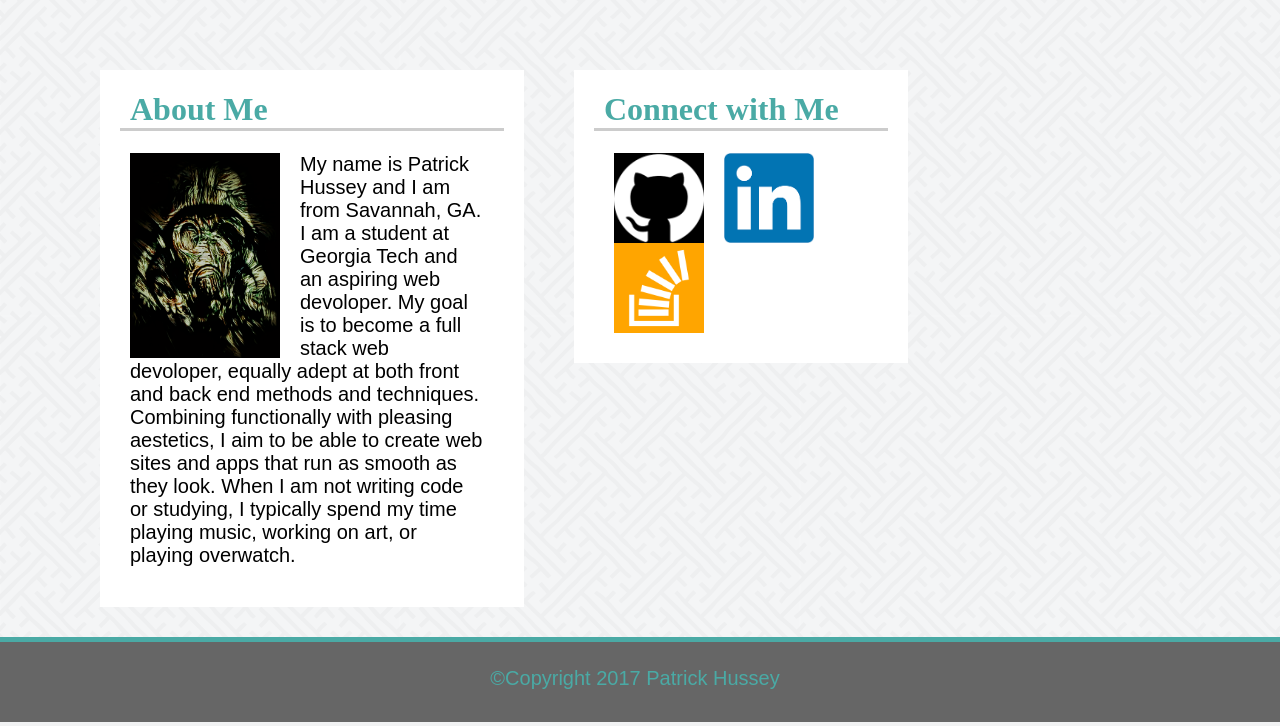
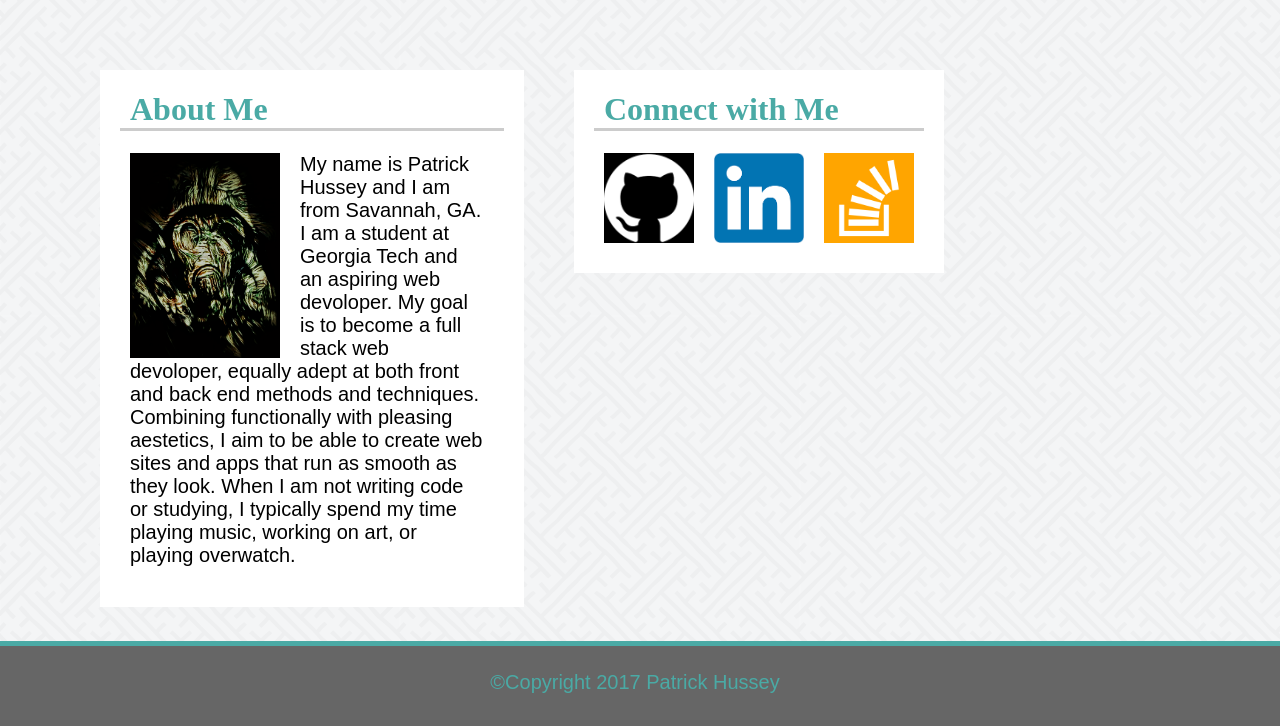
Before and after one commit to Husspm/Basic-Portfolio, a PHP site: page / in a window 1280 px wide. Shown: the part 84-810 px from the top of the page. Run offline with PHP 8.4, Linux system fonts and the light colour scheme.

Commit message:
Adding more changes

```diff
--- a/index2.html
+++ b/index2.html
@@ -8,7 +8,6 @@
 </head>
 <body>
 <!--Leaving space for redundancy-->
-<div class="wrap">
 <header>
 	<h1 class="top">Patrick Hussey</h1>
 <div class="lk">
@@ -17,6 +16,7 @@
 	<a class="lk3" href="portfolio.html">Portfolio</a>
 </div>
 </header>
+<div class="wrap">
 	<div class="main-text">
 	<h1 class="line">About Me</h1>
 	<img class="logo" src="GasMask.png" alt="Patrick Hussey's Logo">
--- a/style2.css
+++ b/style2.css
@@ -82,19 +82,19 @@ h3 {
 	margin: 70px 0 0 50px;
 	float: left;
 	background-color: #ffffff;
-	width: 23%;
 	padding: 0px 20px 30px 20px;
 }
 .small-logo {
 	height: 90px;
 	width: 90px;
 	float: left;
-	padding-left: 20px;
+	padding-right: 10px;
+	padding-left: 10px;
 }
 
 .wrap {
-	min-height: 100%;
-margin-bottom: -70px;
+	height: 100%;
+	display: inline-block;
 }
 footer, .push {
 	height: 70px;
```
Also changed, not shown: index.html (deleted, +0 -26 lines). Lines whose indentation alone changed are shown as unchanged.
